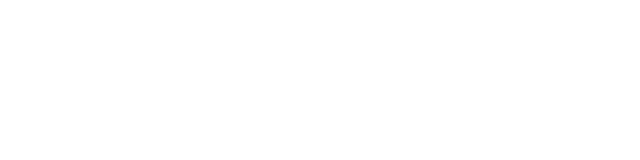
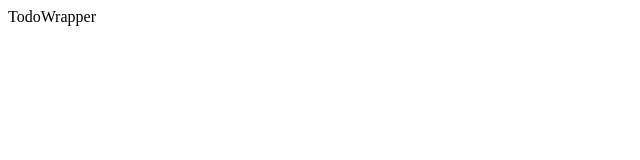
Before and after one commit to thecountrymouth11/todo, a React (Create React App) app: page / in a window 1280 px wide. Shown: the top 160 px of the page, without its empty margins (0-640 px from the left). Built offline with nearby package versions, Linux system fonts and the light colour scheme.

Commit message:
changes-done

```diff
--- a/src/App.js
+++ b/src/App.js
@@ -1,8 +1,10 @@
+import { TodoWrapper } from "./components/TodoWrapper";
+
 function App() {
   return(
-    <>
-
-    </>
+   <div className="App">
+    <TodoWrapper />
+   </div>
   );
 }
 
--- /dev/null
+++ b/src/components/TodoWrapper.js
@@ -0,0 +1,7 @@
+import React from 'react'
+
+export const TodoWrapper = () => {
+  return (
+    <div>TodoWrapper</div>
+  )
+}
--- a/src/index.css
+++ /dev/null
@@ -1,13 +0,0 @@
-body {
-  margin: 0;
-  font-family: -apple-system, BlinkMacSystemFont, 'Segoe UI', 'Roboto', 'Oxygen',
-    'Ubuntu', 'Cantarell', 'Fira Sans', 'Droid Sans', 'Helvetica Neue',
-    sans-serif;
-  -webkit-font-smoothing: antialiased;
-  -moz-osx-font-smoothing: grayscale;
-}
-
-code {
-  font-family: source-code-pro, Menlo, Monaco, Consolas, 'Courier New',
-    monospace;
-}
--- a/src/index.js
+++ b/src/index.js
@@ -1,6 +1,5 @@
 import React from 'react';
 import ReactDOM from 'react-dom/client';
-import './index.css';
 import App from './App';
 import reportWebVitals from './reportWebVitals';
 
```
Also changed, not shown: src/App.css (deleted, +0 -38 lines), src/components/EditTodoForm.js (added, +7 -0 lines), src/components/Todo.js (added, +7 -0 lines), src/components/TodoForm.js (added, +7 -0 lines), src/setupTests.js (deleted, +0 -5 lines), src/logo.svg (deleted), 1 other file (tests, documents, lock files or other folders).
